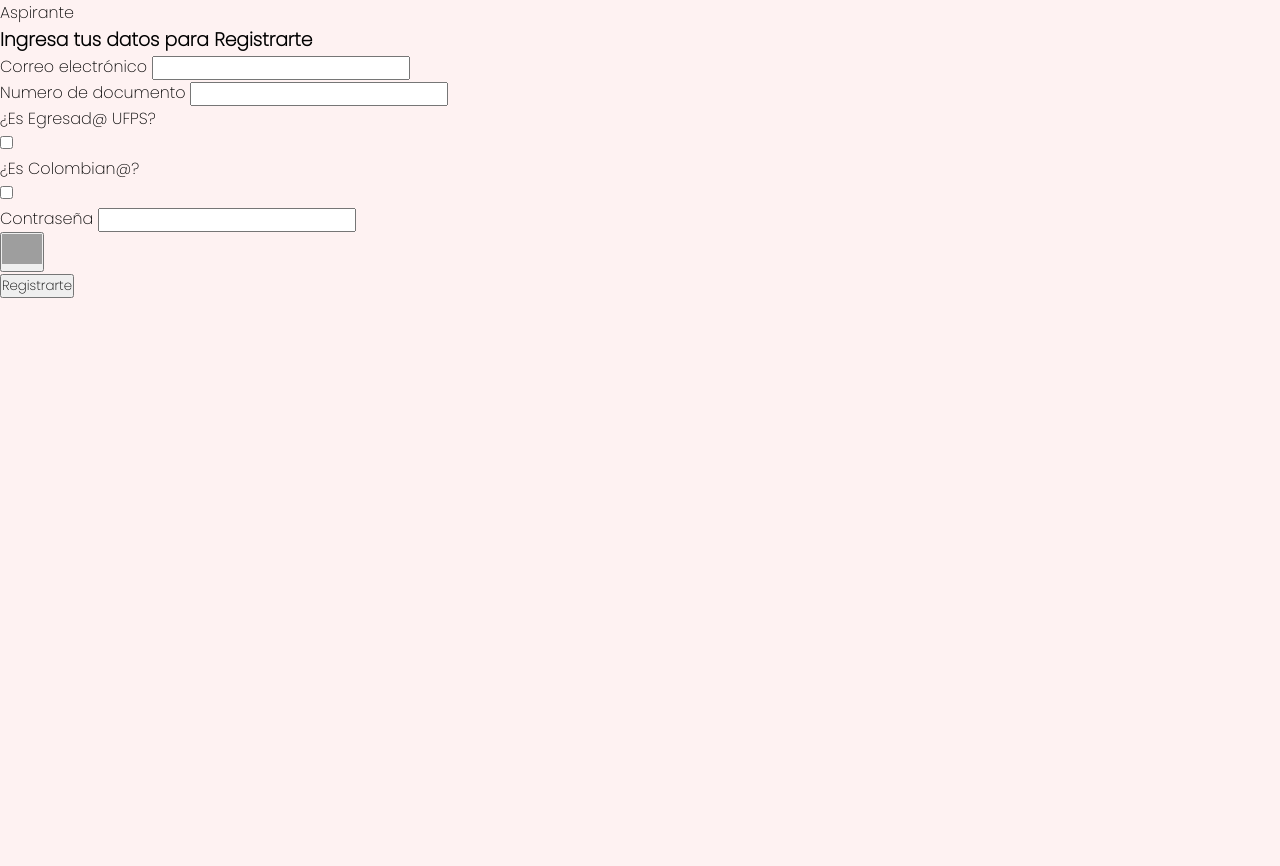
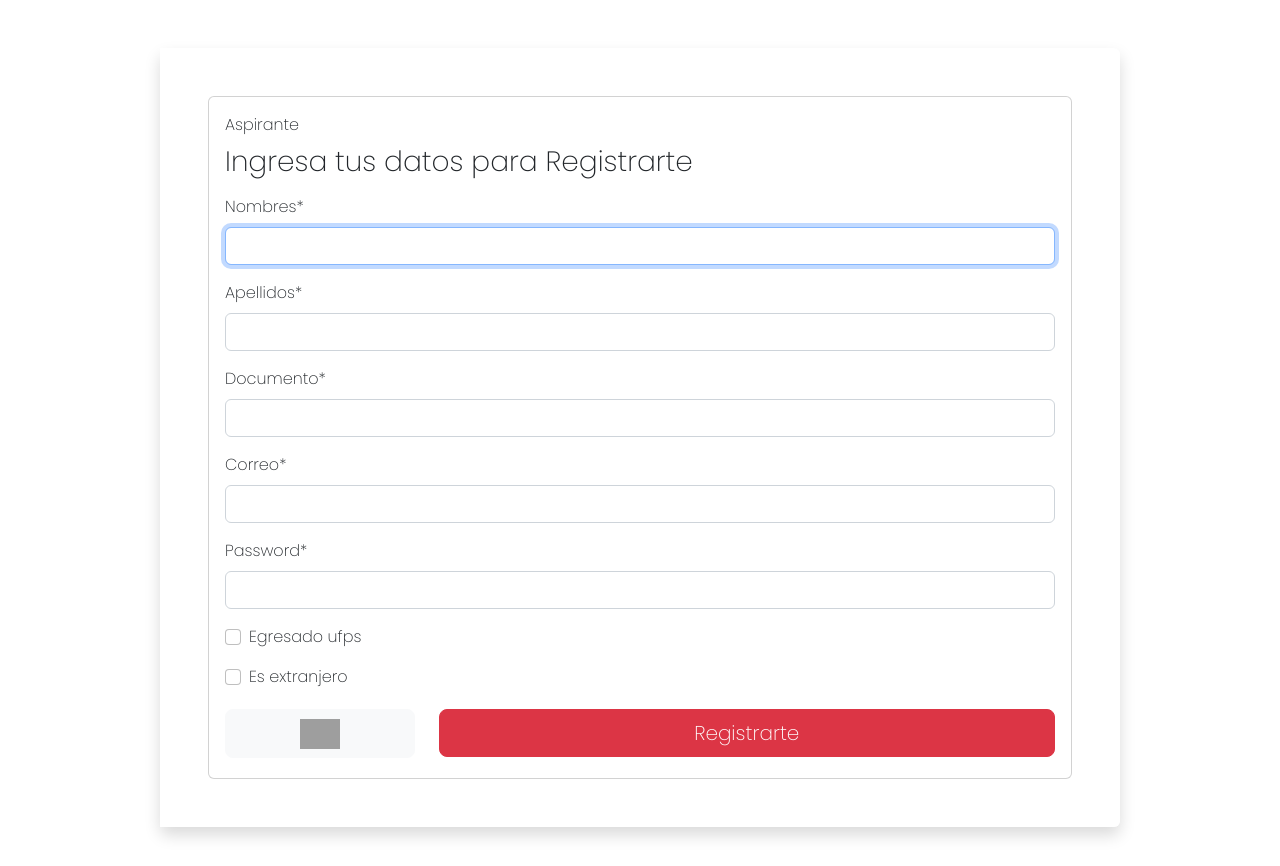
Before and after one commit to JulianRivers/PAM-proyecto-web, a Django app: template templates/registrarse.html in a window 1280 px wide. Before the commit the page ends 298 px from the top, so only its background shows below. Run offline with Django 4.2, Linux system fonts and the light colour scheme; the template is opened without the code that fills it: values that come from a table or form of the project are taken from there, others are empty; some libraries are stand-ins or nearby versions; grey boxes are pictures that could not be loaded.

Commit message:
Registrar usuarios - Instalé Crispy para el formateo de formularios

```diff
--- a/login/forms.py
+++ b/login/forms.py
@@ -1,12 +1,11 @@
 from django import forms
 
 class RegistrarAspirante(forms.Form):
-    documento = forms.CharField(label='Documento', max_length=100)
-    codigo = forms.CharField(label='Código', max_length=50)
-    email = forms.EmailField(label='Correo', required=False)
-    email_institucional = forms.EmailField(label='Correo_Institucional', required=False)
-    nombres = forms.CharField(label='Nombres', required=False)
+    nombres = forms.CharField(label='Nombres', required=True, widget=forms.TextInput(attrs={"autofocus": True}))
     apellidos = forms.CharField(label='Apellidos', required=True)
-    foto = forms.CharField(label='Foto de perfil')
-    egresado_ufps = forms.BooleanField()
-    nacionalidad = forms.IntegerField()
+    documento = forms.CharField(label='Documento', max_length=15, required=True)
+    #foto = forms.ImageField(required=True)
+    email = forms.EmailField(label='Correo', required=True)
+    password = forms.CharField(widget=forms.PasswordInput(attrs={"autocomplete": "current-password"}), required=True)
+    egresado_ufps = forms.BooleanField(required=False)
+    es_extranjero = forms.BooleanField(required=False)
--- a/login/urls.py
+++ b/login/urls.py
@@ -3,7 +3,7 @@ from . import views
 
 urlpatterns = [
     path('', views.index),
-    path('director', views.director, name="director"),
-    path('registrar', views.registrar_aspirante, name="registrar"),
-    path('inicio', views.inicio, name="inicio"),
+    path('director/', views.director),
+    path('registrar/', views.registrar_aspirante),
+    path('registrarAspirante/', views.registrarAspirante),
 ]
--- a/templates/registrarse.html
+++ b/templates/registrarse.html
@@ -1,44 +1,28 @@
 {% extends "layouts/base.html" %}
+{% load crispy_forms_tags %}
+
+{% block bootstrap %}
+<link href="https://cdn.jsdelivr.net/npm/bootstrap@5.2.2/dist/css/bootstrap.min.css" rel="stylesheet"
+    integrity="sha384-Zenh87qX5JnK2Jl0vWa8Ck2rdkQ2Bzep5IDxbcnCeuOxjzrPF/et3URy9Bv1WTRi" crossorigin="anonymous">
+{% endblock %}
+
+{% block js-bootstrap %}
+<script src="https://cdn.jsdelivr.net/npm/bootstrap@5.2.2/dist/js/bootstrap.bundle.min.js" integrity="sha384-OERcA2EqjJCMA+/3y+gxIOqMEjwtxJY7qPCqsdltbNJuaOe923+mo//f6V8Qbsw3" crossorigin="anonymous"></script>
+{% endblock %}
+
 
 {% block body %}
-
 <div class="container w-75 bg-light mt-5 rounded shadow">
     <div class="row align-items-stretch">
-        <div class="col bg d-none d-lg-block col-md-5 col-lg-5 col-xl-6 rounded"></div>
         <div class="col bg-white p-5 rounded-end">
             <div class="card">
                 <div class="card-body">
                     {% block usuario %} Aspirante {% endblock %}
                     <h3 class="text py-2">Ingresa tus datos para Registrarte</h3>
-                    <form name="registro" method="POST" enctype="multipart/formdata">
-                        <div class="mb-2">
-                            <label for="email" class="form-label">Correo electrónico</label>
-                            <input type="email" class="form-control" name="email">
-                        </div>
-                        <div class="mb-2">
-                            <label for="documento" class="form-label">Numero de documento</label>
-                            <input type="text" class="form-control" name="documento">
-                        </div>
-                        <div class="mb-2">
-                            <label for="nacionalidad">¿Es Egresad@ UFPS?</label>
-                            <div class="form-check form-switch">
-                                <input class="form-check-input" type="checkbox" role="switch" id="egresado">
-                            </div>
-                        </div>
-                        <div class="mb-2">
-                            <label for="nacionalidad">¿Es Colombian@?</label>
-                            <div class="form-check form-switch">
-                                <input class="form-check-input" type="checkbox" role="switch" id="nacionalidad">
-                            </div>
-                        </div>
-                        <!--<div class="mb-2">
-                            <label for="foto">Foto (tamaño 3x4):</label>
-                            <input type="file" name="foto" id="foto" size="30">
-                        </div>-->
-                        <div class="mb-2">
-                            <label for="password" class="form-label">Contraseña</label>
-                            <input type="password" class="form-control" name="password">
-                        </div>
+                    <!-- POST  -->
+                    <form action="/registrarAspirante/" name="registro" method="POST" enctype="multipart/formdata" autocomplete="off">
+                        {% csrf_token %}
+                        {{form|crispy}}
                         <div class="form-group">
                             <div class="d-grid">
                                 <div class="row">
@@ -51,7 +35,7 @@
                                         </button>
                                     </div>
                                     <div class="col col-lg-9">
-                                        <button type="button" class="btn btn-danger btn-lg w-100 my-1">Registrarte</button>
+                                        <button type="submit" class="btn btn-danger btn-lg w-100 my-1">Registrarte</button>
                                     </div>
                                 </div>
                             </div>
```
Also changed, not shown: login/models.py (+8 -15 lines), login/views.py (+24 -13 lines), procesoAdmisionMaestria/settings.py (+13 -1 lines), templates/layouts/login.html (+5 -5 lines), templates/prueba.html (deleted, +0 -8 lines), db.sqlite3 (deleted), login/migrations/0001_initial.py, login/migrations/0002_aspirante_apellidos_aspirante_nacionalidad_and_more.py (deleted), 1 other file.
